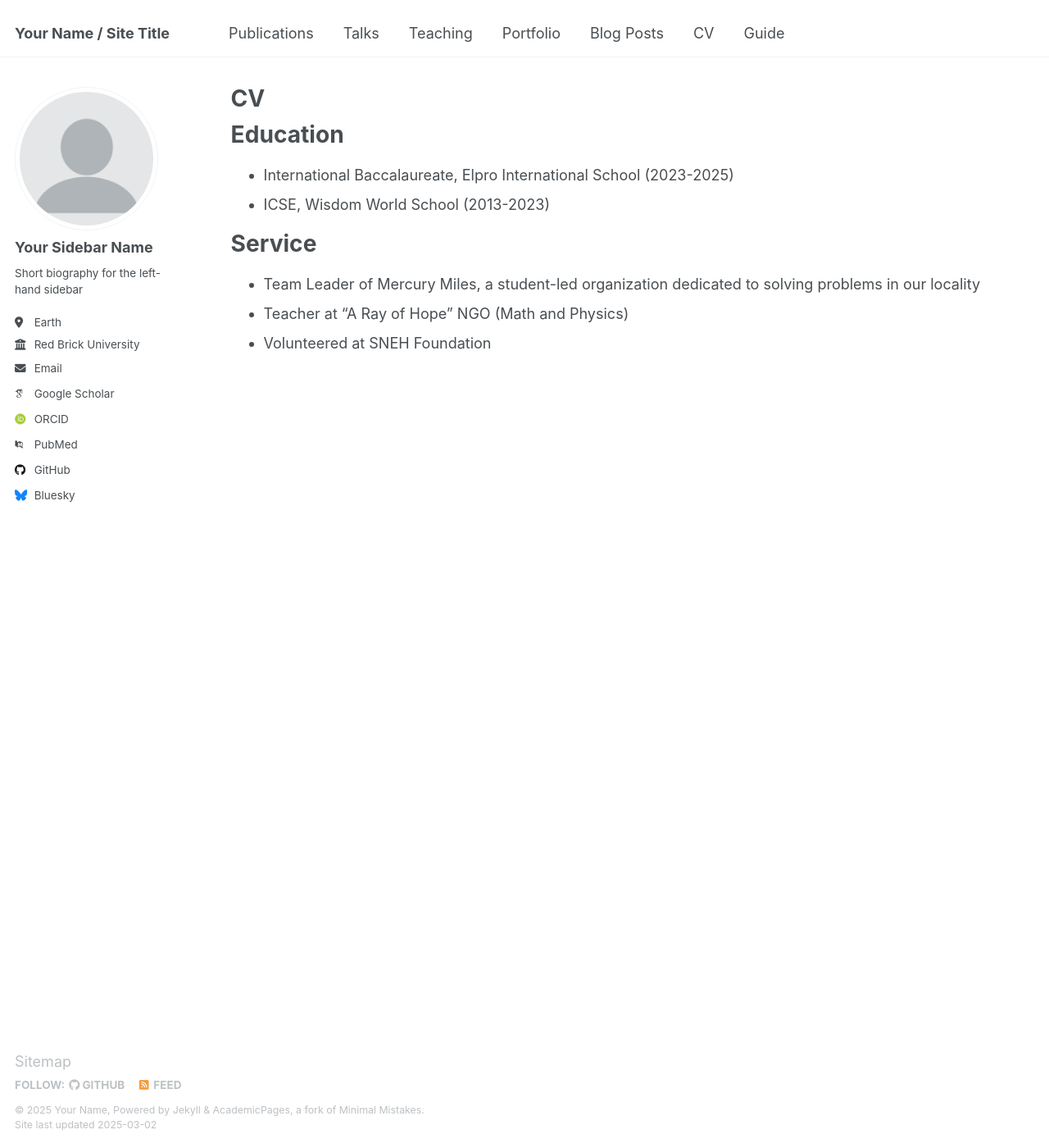
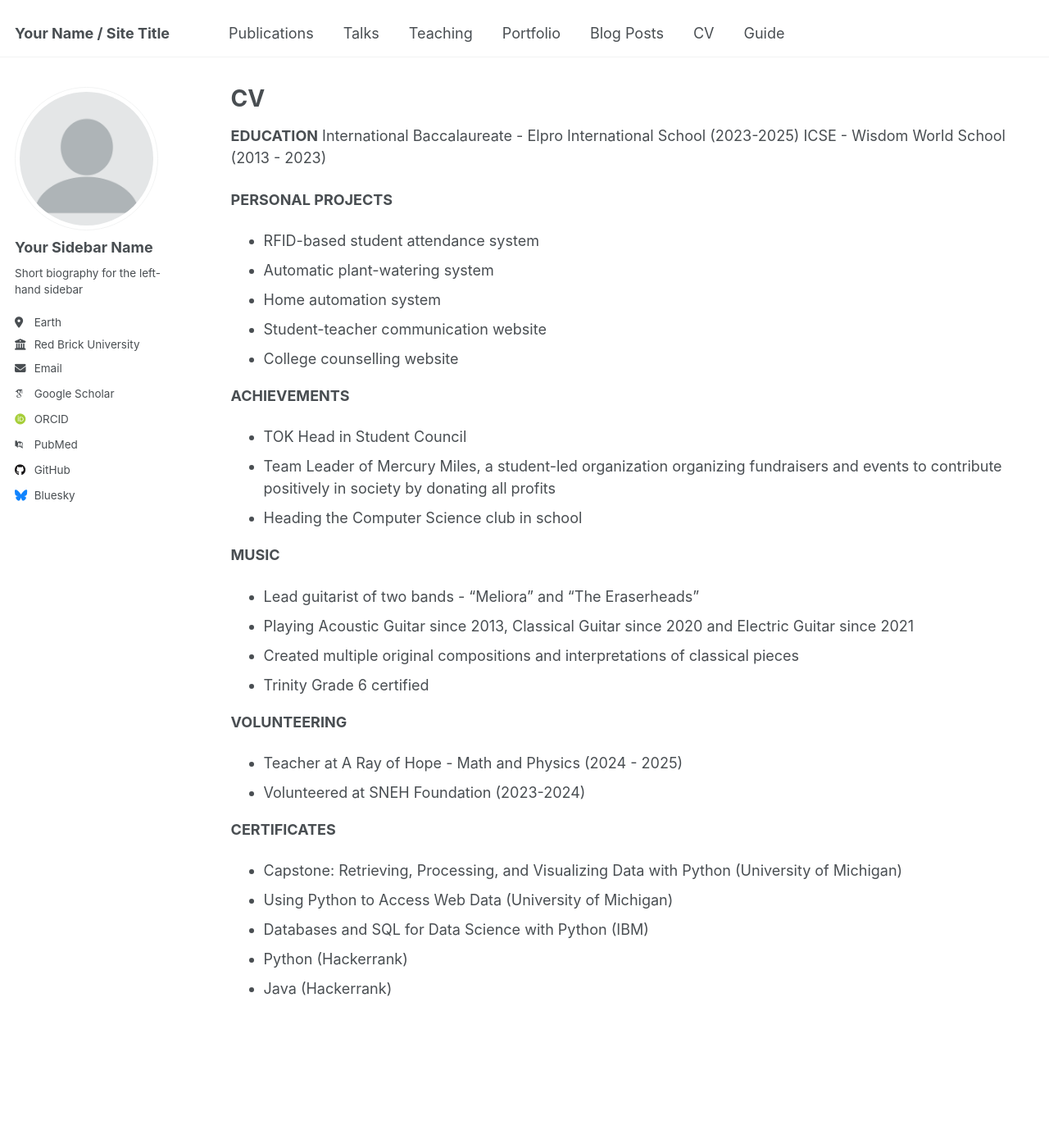
Before and after one commit to aujasjain/aujasjain.github.io, a Jekyll site: the page built from _pages/cv.md, in a window 1280 px wide and 1400 px high. Shown: the whole window at 82% size. Built offline with Jekyll 4.4.1, drawn with Linux system fonts in a browser that asks for light colours; some web fonts are replaced.

Commit message:
Update cv.md

```diff
--- a/_pages/cv.md
+++ b/_pages/cv.md
@@ -9,13 +9,36 @@ redirect_from:
 
 {% include base_path %}
 
-Education
-======
-* International Baccalaureate, Elpro International School (2023-2025)
-* ICSE, Wisdom World School (2013-2023)
+**EDUCATION**
+International Baccalaureate - Elpro International School (2023-2025)
+ICSE - Wisdom World School (2013 - 2023)
 
-Service
-======
-* Team Leader of Mercury Miles, a student-led organization dedicated to solving problems in our locality
-* Teacher at "A Ray of Hope" NGO (Math and Physics)
-* Volunteered at SNEH Foundation
+**PERSONAL PROJECTS**
+* RFID-based student attendance system
+* Automatic plant-watering system
+* Home automation system
+* Student-teacher communication website
+* College counselling website
+
+**ACHIEVEMENTS**
+* TOK Head in Student Council
+* Team Leader of Mercury Miles, a student-led organization organizing fundraisers and events to contribute positively in society by donating all
+  profits
+* Heading the Computer Science club in school
+
+**MUSIC**
+* Lead guitarist of two bands - "Meliora" and "The Eraserheads"
+* Playing Acoustic Guitar since 2013, Classical Guitar since 2020 and Electric Guitar since 2021
+* Created multiple original compositions and interpretations of classical pieces
+* Trinity Grade 6 certified
+
+**VOLUNTEERING**
+* Teacher at A Ray of Hope - Math and Physics (2024 - 2025)
+* Volunteered at SNEH Foundation (2023-2024)
+
+**CERTIFICATES**
+* Capstone: Retrieving, Processing, and Visualizing Data with Python (University of Michigan)
+* Using Python to Access Web Data (University of Michigan)
+* Databases and SQL for Data Science with Python (IBM)
+* Python (Hackerrank)
+* Java (Hackerrank)
```
